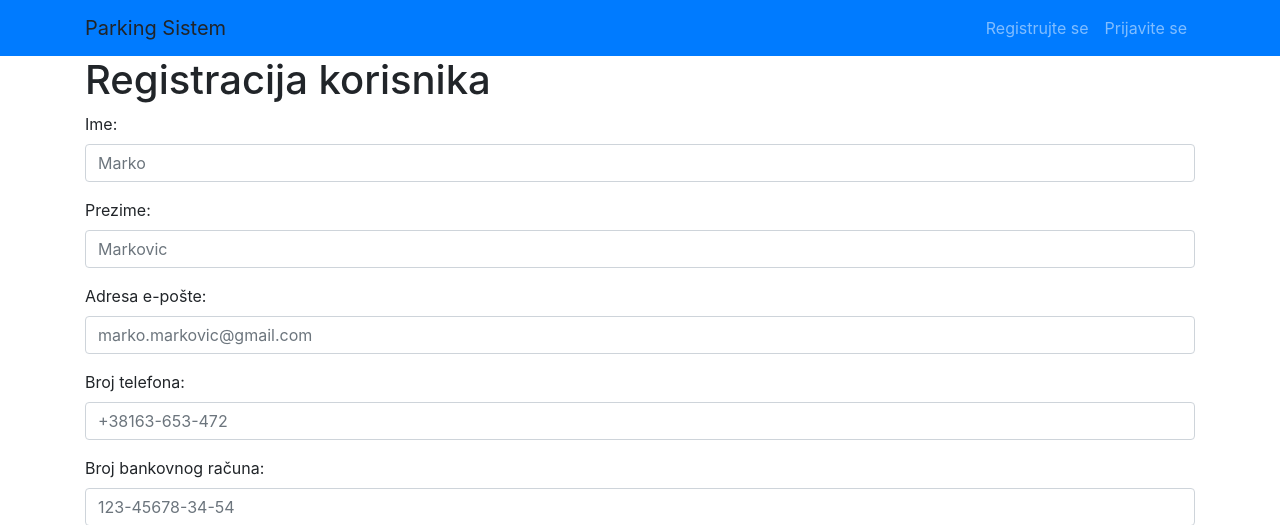
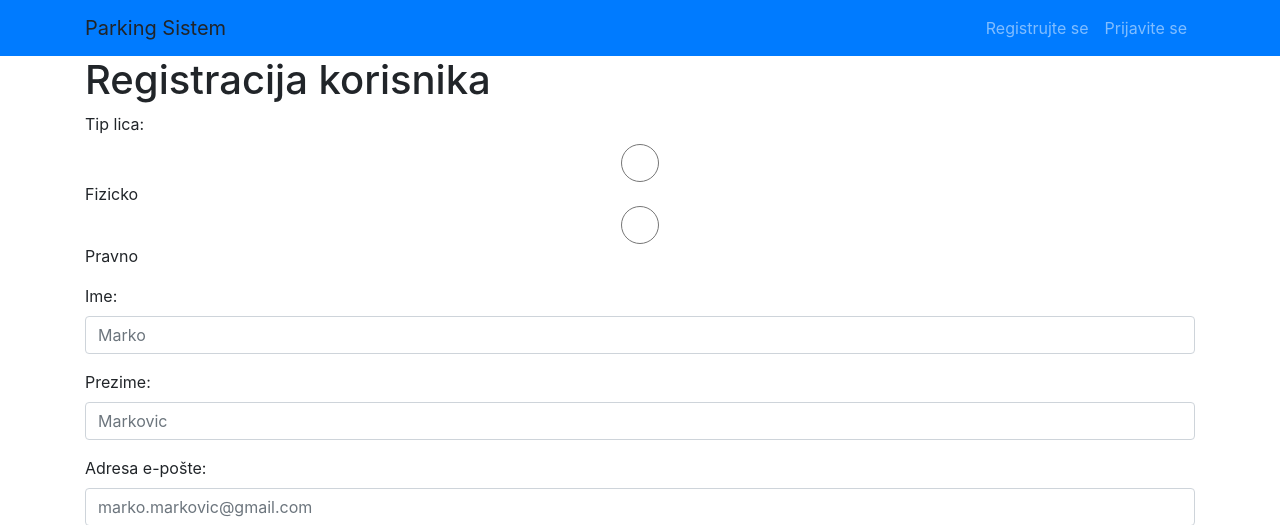
Before and after one commit to Toma1997/Parking-Sistem, a PHP site: page /templates/Client/register.php in a window 1280 px wide. Shown: the top 525 px of the page. Run offline with PHP 8.4, Linux system fonts and the light colour scheme; some libraries are stand-ins or nearby versions.

Commit message:
Dodat radio za tip lica u register

```diff
--- a/templates/Client/register.php
+++ b/templates/Client/register.php
@@ -5,6 +5,11 @@
     <div class="content">
         <!-- < ?php if (!$Context->get('hideForm')): ?>-->
             <form method="post">
+				<div class="form-group">
+                    <label for="client_type">Tip lica:</label>
+                    <input type="radio" name="client_type" class="form-control" value="individual"> Fizicko
+					<input type="radio" name="client_type" class="form-control" value="business"> Pravno
+                </div>
                 <div class="form-group">
                     <label for="forename">Ime:</label>
                     <input type="text" id="forename" name="forename" class="form-control" required placeholder="Marko" oninvalid="this.setCustomValidity('Popunite polje')">
```
